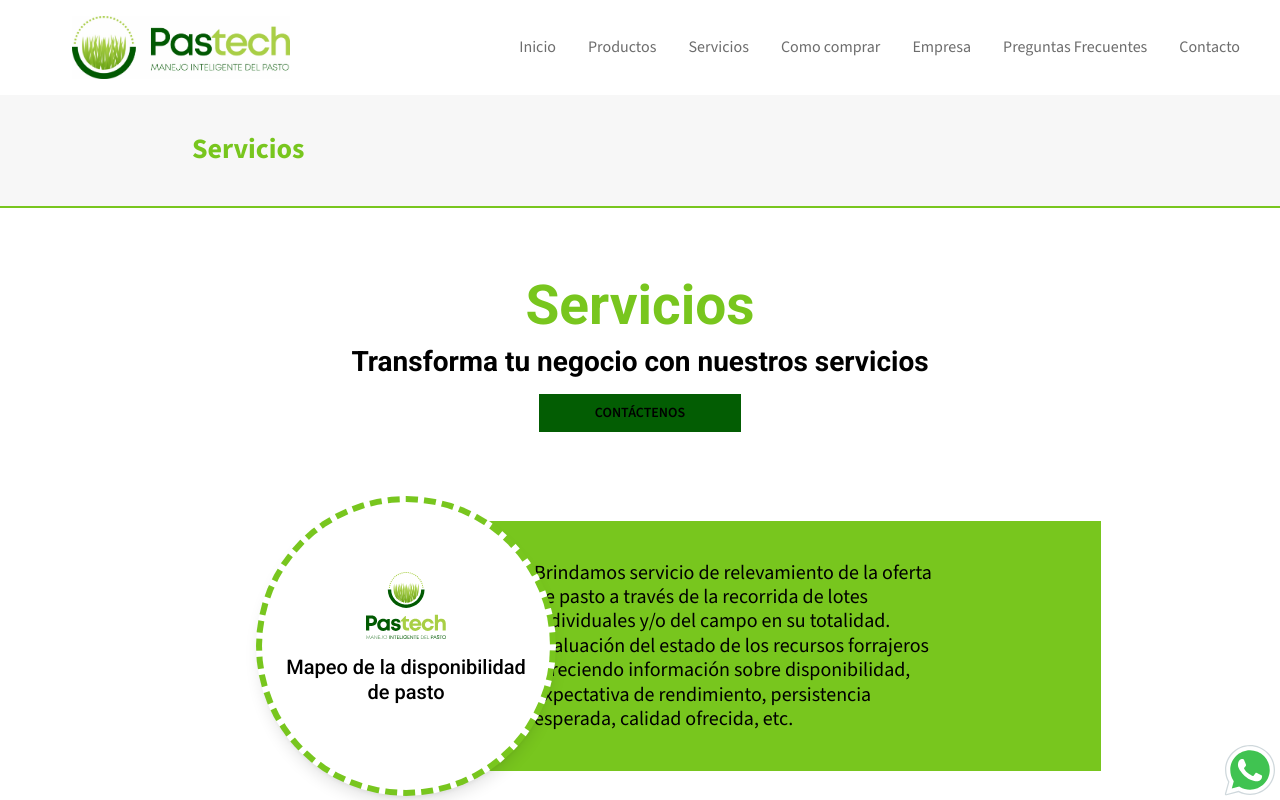
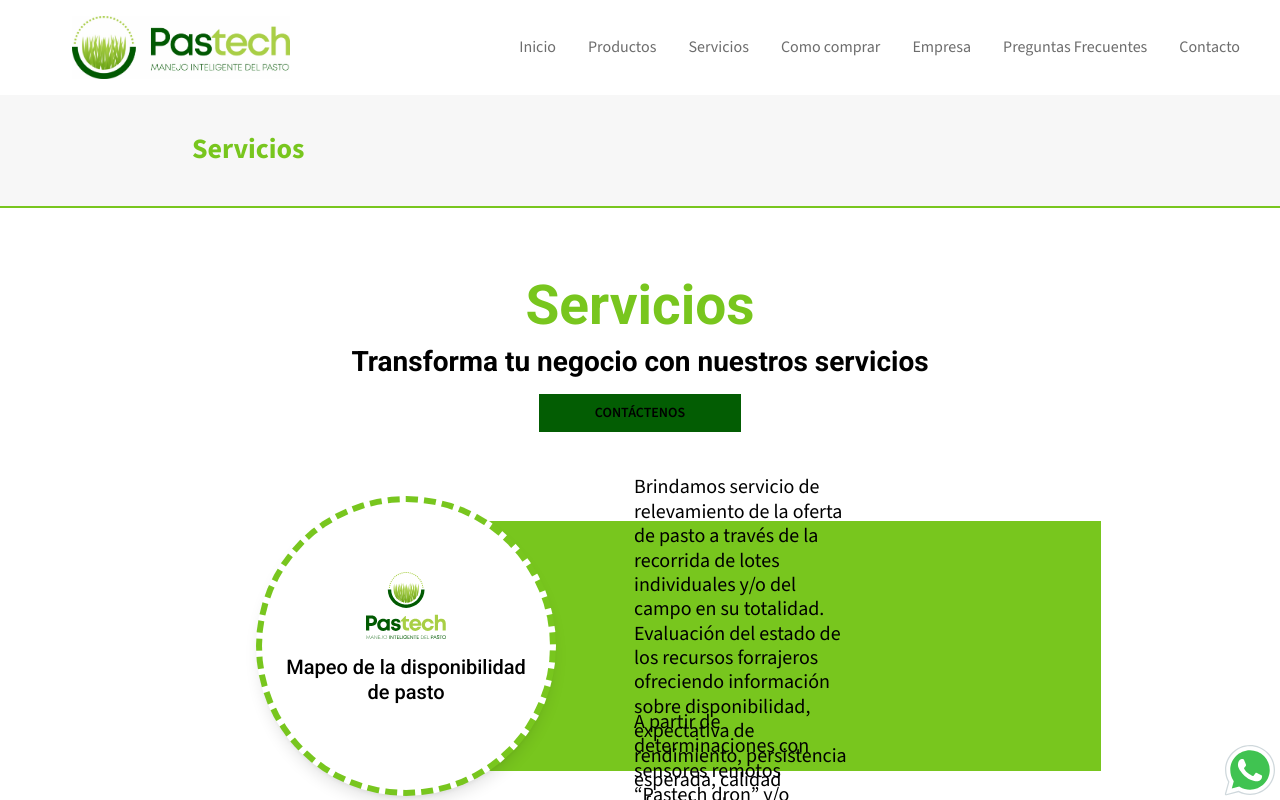
Before and after one commit to TomasMatarazzo/pastech-web, a React (Vite) app: page /servicios in a window 1280 px wide. Shown: the top 800 px of the page. Built offline with nearby package versions, Linux system fonts and the light colour scheme; a web font is replaced by a local one.

Commit message:
Update Servicios.jsx

```diff
--- a/src/pages/Contenido/Servicios.jsx
+++ b/src/pages/Contenido/Servicios.jsx
@@ -69,7 +69,7 @@
           pregunta: "Conducción de ensayos a campo",
           respuesta: "Realización y seguimiento de ensayos bajo protocolo científico, en parcelas o en franjas, para evaluar procedimientos de siembra, manejos de pastoreo, etc.",
           circulo: "border-s-green "
-          ,bg:"bg-s-green"
+          ,bg:"bg-"
         },
       ];
 
@@ -96,7 +96,7 @@
                         <h1 className='pt-4 p-4 font-medium text-xl font-[Roboto] max-md:text-[20px] max-md:font-semibold md:whitespace-pre-line'>{item.pregunta}</h1>
                         {/* <p className='pt-4 font-normal text-md font-[Roboto] max-md:text-[20px] max-md:font-medium md:whitespace-pre-line text-[#626262]'>{item.respuesta}</p> */}
                     </li>
-                    <div className={` ${item.bg} w-[70%] absolute px-[150px] flex left-[25%] h-[250px] text-center items-center  `}>
+                    <div className={` ${item.bg} w-[70%] absolute px-[250px] flex left-[25%] h-[250px] text-center items-center  `}>
                         <p className='{` py-9 font-medium text-xl text-left max-md:text-center `}'>{item.respuesta}</p>
                     </div>
                 </div>
```
